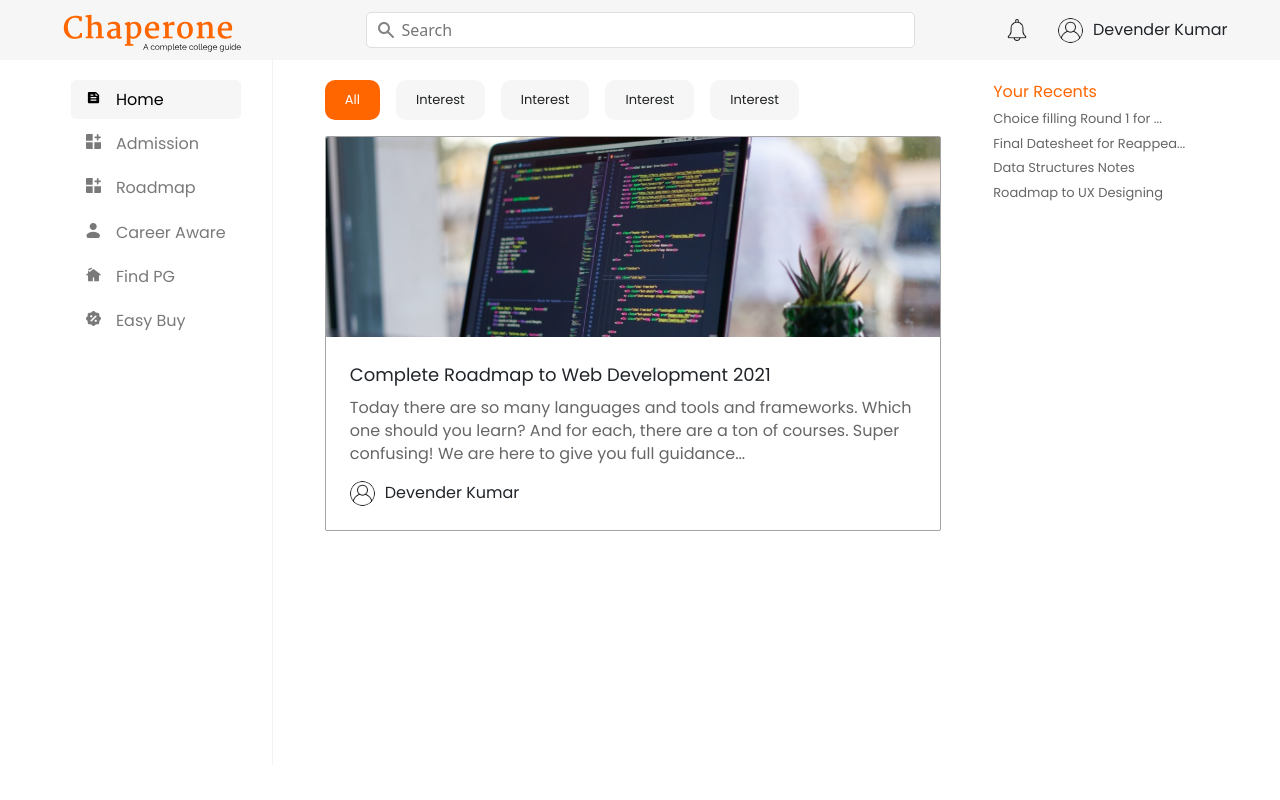
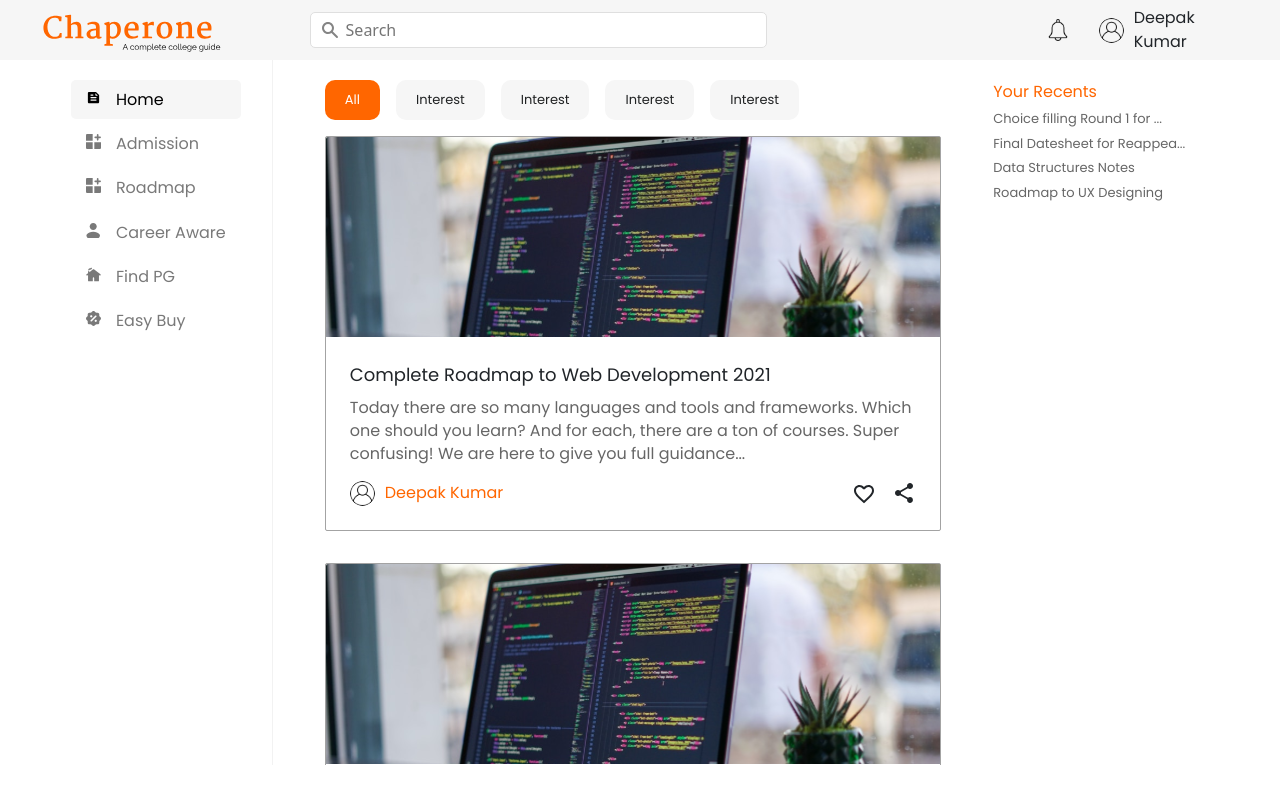
Before and after one commit to Devender00999/Chaperone-Frontend, a React (Create React App) app: page /home in a window 1280 px wide. Built offline with nearby package versions, Linux system fonts and the light colour scheme.

Commit message:
completed blog card component

```diff
--- a/package.json
+++ b/package.json
@@ -3,6 +3,10 @@
   "version": "0.1.0",
   "private": true,
   "dependencies": {
+    "@emotion/react": "^11.7.1",
+    "@emotion/styled": "^11.6.0",
+    "@mui/icons-material": "^5.2.1",
+    "@mui/material": "^5.2.3",
     "@testing-library/jest-dom": "^5.16.0",
     "@testing-library/react": "^11.2.7",
     "@testing-library/user-event": "^12.8.3",
--- a/public/styles.css
+++ b/public/styles.css
@@ -13,3 +13,11 @@
     #ff6600 97.72%
   );
 }
+
+.cursor-pointer {
+  cursor: pointer;
+}
+
+.secondary-color {
+  color: #ff6600;
+}
--- a/src/pages/HomeScreen.jsx
+++ b/src/pages/HomeScreen.jsx
@@ -67,6 +67,12 @@ const HomeScreen = (props) => {
           <MainContent direction="column" flex={3}>
             <Tags tags={tags} />
             <Card />
+            <Card />
+            <Card />
+            <Card />
+            <Card />
+            <Card />
+            <Card />
           </MainContent>
           <RightSideBar />
         </Content>
--- a/src/styledComponents/Navbar/Navbar.jsx
+++ b/src/styledComponents/Navbar/Navbar.jsx
@@ -4,11 +4,10 @@ import {
   NavbarSearchContainer,
   NavLogo,
   NavNotification,
-  NavUser,
-  NavUserImage,
-  NavUserName,
+  UserDetails,
 } from "./Navbar.styles";
 import NavbarSearh from "./Search";
+import User from "../common/User/User";
 const Navbar = () => {
   return (
     <NavbarContainer>
@@ -16,11 +15,11 @@ const Navbar = () => {
       <NavbarSearchContainer>
         <NavbarSearh style={{ width: "75%" }} />
       </NavbarSearchContainer>
-      <NavUser>
+      <UserDetails name="Deepak Kumar" image="/images/navbar/defaultuser.svg" />
+      <UserDetails>
         <NavNotification src="/images/navbar/notifications.svg" />
-        <NavUserImage src="/images/navbar/defaultuser.svg" />
-        <NavUserName>Devender Kumar</NavUserName>
-      </NavUser>
+        <User name="Deepak Kumar" image="/images/navbar/defaultuser.svg" />
+      </UserDetails>
     </NavbarContainer>
   );
 };
--- a/src/styledComponents/Navbar/Navbar.styles.jsx
+++ b/src/styledComponents/Navbar/Navbar.styles.jsx
@@ -52,20 +52,20 @@ export const NavbarSearchInputContainer = styled.div`
   display: flex;
   align-items: center;
 `;
-export const NavUser = styled.div`
+export const UserDetails = styled.div`
   display: flex;
   align-items: center;
   flex: 1;
 `;
 
-export const NavUserImage = styled.img`
+export const UserImage = styled.img`
   width: 25px;
   height: 25px;
   margin-right: 10px;
   border-radius: 30px;
 `;
 
-export const NavUserName = styled.p`
+export const UserName = styled.p`
   font-family: "poppins";
   font-size: 16px;
   margin: 0;
--- a/src/styledComponents/common/Card/Card.jsx
+++ b/src/styledComponents/common/Card/Card.jsx
@@ -1,14 +1,16 @@
 import React from "react";
-import { NavUser, NavUserImage, NavUserName } from "../../Navbar/Navbar.styles";
-// import User from "../User/User";
+// import { User, UserImage, UserName } from "../../Navbar/Navbar.styles";
+import User from "../User/User";
+import { UserDetails, UserProps } from "../User/User.styles";
 import {
   CardContainer,
   CardData,
   CardDesc,
   CardHeading,
   CardImage,
-  UserDetails,
 } from "./Card.styles";
+import ShareIcon from "@mui/icons-material/Share";
+import Like from "../Like";
 
 const Card = (props) => {
   return (
@@ -22,10 +24,18 @@ const Card = (props) => {
           confusing! We are here to give you full guidance...
         </CardDesc>
         <UserDetails>
-          <NavUser>
-            <NavUserImage src="/images/navbar/defaultuser.svg" />
-            <NavUserName>Devender Kumar</NavUserName>
-          </NavUser>{" "}
+          <User
+            className="secondary-color"
+            image="/images/common/user-2.svg"
+            name="Deepak Kumar"
+          />
+          <UserProps>
+            <Like className="cursor-pointer" />
+            <ShareIcon
+              className="cursor-pointer"
+              style={{ marginLeft: "1rem" }}
+            />
+          </UserProps>
         </UserDetails>
       </CardData>
     </CardContainer>
--- a/src/styledComponents/common/Card/Card.styles.jsx
+++ b/src/styledComponents/common/Card/Card.styles.jsx
@@ -34,7 +34,3 @@ export const CardDesc = styled.p`
   text-align: left;
   color: #666666;
 `;
-
-export const UserDetails = styled.div`
-  display: flex;
-`;
--- a/src/styledComponents/common/Common.styles.jsx
+++ b/src/styledComponents/common/Common.styles.jsx
@@ -9,7 +9,6 @@ export const StyledContainer = styled.div`
 export const StyledMain = styled.div`
   display: flex;
   height: calc(100vh - 65px);
-  overflow: auto;
   max-width: 1200px;
   margin: 0 auto;
 `;
@@ -17,7 +16,6 @@ export const StyledMain = styled.div`
 export const Content = styled.div`
   padding: 1.25rem 1.25rem 0;
   height: calc(100vh - 95px);
-  overflow: auto;
   display: flex;
   width: 100%;
   border-left: 1px solid #f2f2f2;
@@ -27,6 +25,7 @@ export const MainContent = styled.div`
   display: flex;
   flex: ${(props) => props.flex};
   flex-direction: ${(props) => props.direction};
+  overflow: auto;
 `;
 export const LSideBarContainer = styled.div`
   display: flex;
--- /dev/null
+++ b/src/styledComponents/common/Like.jsx
@@ -0,0 +1,18 @@
+import React, { useState } from "react";
+import FavoriteBorderOutlinedIcon from "@mui/icons-material/FavoriteBorderOutlined";
+import FavoriteIcon from "@mui/icons-material/Favorite";
+
+const Like = () => {
+  const [liked, setLiked] = useState(true);
+  return (
+    <div onClick={() => setLiked(!liked)} className="cursor-pointer ">
+      {liked ? (
+        <FavoriteBorderOutlinedIcon />
+      ) : (
+        <FavoriteIcon className="secondary-color" />
+      )}
+    </div>
+  );
+};
+
+export default Like;
--- a/src/styledComponents/common/User/User.jsx
+++ b/src/styledComponents/common/User/User.jsx
@@ -1,10 +1,11 @@
 import React from "react";
-import { UserContainer, UserImage } from "./User.styles";
+import { UserContainer, UserImage, UserName } from "./User.styles";
 
 const User = (props) => {
   return (
     <UserContainer>
-      <UserImage src="/images/common/user-2.svg" />
+      <UserImage src={props.image} />
+      <UserName className={props.className}> {props.name} </UserName>
     </UserContainer>
   );
 };
--- a/src/styledComponents/common/User/User.styles.jsx
+++ b/src/styledComponents/common/User/User.styles.jsx
@@ -1,12 +1,33 @@
 import styled from "styled-components";
 
-export const UserContainer = styled.div``;
+export const UserDetails = styled.div`
+  display: flex;
+  justify-content: space-between;
+  width: 100%;
+`;
+
+export const UserContainer = styled.div`
+  display: flex;
+  align-items: center;
+`;
+
+export const User = styled.div``;
 
 export const UserImage = styled.img`
-  width: 30px;
-  height: 30px;
+  width: 25px;
+  height: 25px;
+  margin-right: 10px;
+  border-radius: 30px;
 `;
 
 export const UserName = styled.p`
-    User
+  font-family: "poppins";
+  font-size: 16px;
+  margin: 0;
 `;
+
+export const UserProps = styled.div`
+  display: flex;
+`;
+
+export const Like = styled.i``;
```
Also changed, not shown: 1 other file (tests, documents, lock files or other folders).
